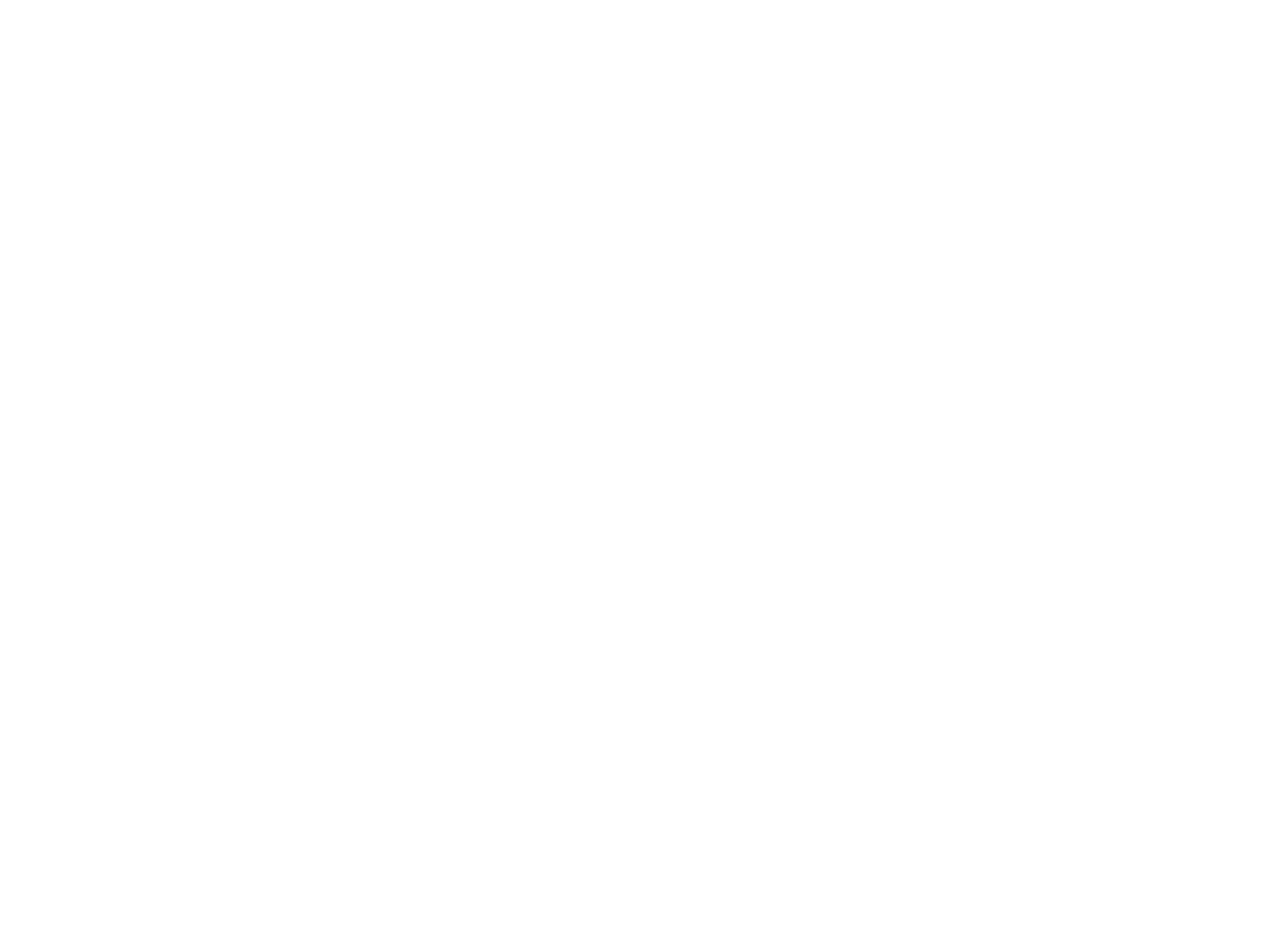
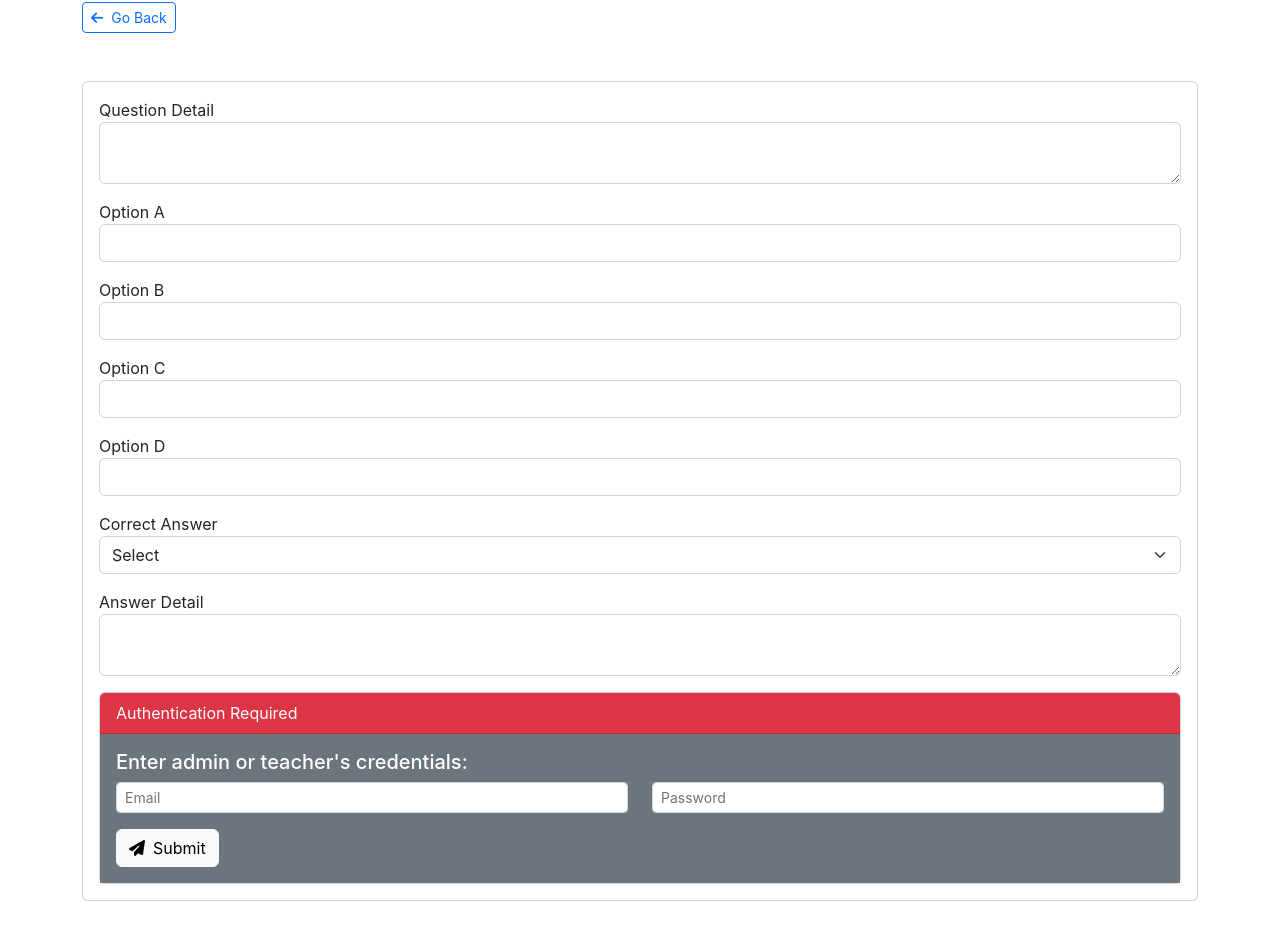
Before and after one commit to mahkota/octameme-web-portal, a React (Create React App) app: page /questions/add/1 in a window 1280 px wide. Before the commit this address had no page. Shown: the part 158-1098 px from the top of the page. Before the commit the page ends 800 px from the top, so only its background shows below. Built offline with nearby package versions, Linux system fonts and the light colour scheme.

Commit message:
feat: add new question to quiz functionality

```diff
--- a/src/App.js
+++ b/src/App.js
@@ -15,6 +15,7 @@ import Quiz from './pages/quizzes/Quiz';
 import AddSubject from './pages/subjects/AddSubject';
 import Score from './pages/quizzes/scores/Score';
 import Question from './pages/quizzes/questions/Question';
+import AddQuestion from './pages/quizzes/questions/AddQuestion';
 
 function Navigation() {
   return (
@@ -202,6 +203,10 @@ function App() {
         <Route path="/scores/:quizId" element={<Score />} />
 
         <Route path="/questions/:quizId" element={<Question />} />
+        <Route
+          path="/questions/add/:quizId"
+          element={<AddQuestion handleToast={handleToast} />}
+        />
 
         <Route
           path="/answers/:quizId/:userId"
--- /dev/null
+++ b/src/pages/quizzes/questions/AddQuestion.js
@@ -0,0 +1,303 @@
+/* eslint-disable jsx-a11y/label-has-associated-control */
+/* eslint-disable react/prop-types */
+import React, { useState } from 'react';
+import { Link, useParams } from 'react-router-dom';
+import 'react-datepicker/dist/react-datepicker.css';
+
+const bcrypt = require('bcryptjs');
+
+export default function AddQuestion(props) {
+  const { handleToast } = props;
+  const { quizId } = useParams();
+
+  const QUESTION_API_URL = 'https://octameme-api.glitch.me/questions';
+  const [questionDetail, setQuestionDetail] = useState('');
+  const [answerDetail, setAnswerDetail] = useState('');
+  const [correctAnswerOption, setCorrectAnswerOption] = useState('x');
+  const [optionA, setOptionA] = useState('');
+  const [optionB, setOptionB] = useState('');
+  const [optionC, setOptionC] = useState('');
+  const [optionD, setOptionD] = useState('');
+
+  const USER_API_URL =
+    'https://octameme-api.glitch.me/users?elevation=0&elevation=1';
+  const [email, setEmail] = useState('');
+  const [password, setPassword] = useState('');
+
+  const handleInputChange = (e) => {
+    const { id, value } = e.target;
+
+    switch (id) {
+      case 'inputQuestionDetail':
+        setQuestionDetail(value);
+        break;
+      case 'inputAnswerDetail':
+        setAnswerDetail(value);
+        break;
+      case 'inputOptionA':
+        setOptionA(value);
+        break;
+      case 'inputOptionB':
+        setOptionB(value);
+        break;
+      case 'inputOptionC':
+        setOptionC(value);
+        break;
+      case 'inputOptionD':
+        setOptionD(value);
+        break;
+      case 'inputEmail':
+        setEmail(value);
+        break;
+      case 'inputPass':
+        setPassword(value);
+        break;
+      default:
+        break;
+    }
+  };
+
+  const handleSelectChange = (e) => {
+    const { id, value } = e.target;
+
+    switch (id) {
+      case 'inputCorrectAnswerOption':
+        setCorrectAnswerOption(value);
+        break;
+      default:
+        break;
+    }
+  };
+
+  const handleFetchPost = async (url, submittedData, context) => {
+    fetch(url, {
+      method: 'POST',
+      headers: {
+        Accept: 'application/json',
+        'Content-Type': 'application/json',
+      },
+      body: JSON.stringify(submittedData),
+    })
+      .then((response) => response.json())
+      .then((response) => {
+        if (response.error) {
+          handleToast(`${context} failed! Info: "${response.error}"`, 'error');
+        } else {
+          handleToast(`${context} success!`, 'success');
+        }
+      })
+      .catch((e) =>
+        handleToast(`${context} failed! Info: "${e.message}"`, 'error')
+      );
+  };
+
+  const handleSubmit = async (e) => {
+    e.preventDefault();
+
+    if (
+      questionDetail === '' ||
+      answerDetail === '' ||
+      correctAnswerOption === 'x' ||
+      optionA === '' ||
+      optionB === '' ||
+      optionC === '' ||
+      optionD === ''
+    ) {
+      handleToast(
+        'Submission failed! Please make sure that you have uploaded the image and filled the form correctly.',
+        'error'
+      );
+
+      return;
+    }
+
+    const authUrl = `${USER_API_URL}&email=${email}`;
+
+    fetch(authUrl)
+      .then((response) => response.json())
+      .then((response) => {
+        if (response.error) {
+          handleToast(
+            `Validating credentials failed! Info: "${response.error}"`,
+            'error'
+          );
+        }
+        if (
+          response.length === 0 ||
+          !bcrypt.compareSync(password, response[0].password)
+        ) {
+          handleToast(`Invalid credentials!`, 'error');
+        } else {
+          handleFetchPost(
+            QUESTION_API_URL,
+            {
+              answerDetail,
+              correctAnswerOption,
+              createdAt: new Date().toJSON(),
+              createdBy: response[0].name,
+              optionA,
+              optionB,
+              optionC,
+              optionD,
+              questionDetail,
+              quizId,
+            },
+            'Question submission'
+          );
+        }
+      })
+      .catch((err) =>
+        handleToast(
+          `Validating credentials failed! Info: "${err.message}"`,
+          'error'
+        )
+      );
+  };
+
+  return (
+    <>
+      <div className="px-0 py-5">
+        <h1>Add New Question</h1>
+        <Link
+          to={`/questions/${quizId}`}
+          className="btn btn-sm btn-outline-primary"
+        >
+          <i className="fa-solid fa-arrow-left" />
+          <span className="ms-2">Go Back</span>
+        </Link>
+      </div>
+      <div className="card mb-5">
+        <div className="card-body">
+          <form method="post" onSubmit={handleSubmit}>
+            <div className="mb-3">
+              <label htmlFor="inputQuestionDetail" className="form-label mb-0">
+                Question Detail
+              </label>
+              <textarea
+                className="form-control"
+                id="inputQuestionDetail"
+                defaultValue=""
+                onChange={handleInputChange}
+              />
+            </div>
+            <div className="mb-3">
+              <label htmlFor="inputOptionA" className="form-label mb-0">
+                Option A
+              </label>
+              <input
+                type="text"
+                className="form-control"
+                id="inputOptionA"
+                defaultValue=""
+                onChange={handleInputChange}
+              />
+            </div>
+            <div className="mb-3">
+              <label htmlFor="inputOptionB" className="form-label mb-0">
+                Option B
+              </label>
+              <input
+                type="text"
+                className="form-control"
+                id="inputOptionB"
+                defaultValue=""
+                onChange={handleInputChange}
+              />
+            </div>
+            <div className="mb-3">
+              <label htmlFor="inputOptionC" className="form-label mb-0">
+                Option C
+              </label>
+              <input
+                type="text"
+                className="form-control"
+                id="inputOptionC"
+                defaultValue=""
+                onChange={handleInputChange}
+              />
+            </div>
+            <div className="mb-3">
+              <label htmlFor="inputOptionD" className="form-label mb-0">
+                Option D
+              </label>
+              <input
+                type="text"
+                className="form-control"
+                id="inputOptionD"
+                defaultValue=""
+                onChange={handleInputChange}
+              />
+            </div>
+            <div className="mb-3">
+              <label
+                htmlFor="inputCorrectAnswerOption"
+                className="form-label mb-0"
+              >
+                Correct Answer
+              </label>
+              <select
+                className="form-select"
+                id="inputCorrectAnswerOption"
+                defaultValue={correctAnswerOption}
+                onChange={(e) => handleSelectChange(e)}
+              >
+                <option value="x" disabled>
+                  Select
+                </option>
+                <option value="a">A</option>
+                <option value="b">B</option>
+                <option value="c">C</option>
+                <option value="d">D</option>
+              </select>
+            </div>
+            <div className="mb-3">
+              <label htmlFor="inputAnswerDetail" className="form-label mb-0">
+                Answer Detail
+              </label>
+              <textarea
+                className="form-control"
+                id="inputAnswerDetail"
+                defaultValue=""
+                onChange={handleInputChange}
+              />
+            </div>
+            <div className="card">
+              <div className="card-header text-bg-danger">
+                Authentication Required
+              </div>
+              <div className="card-body text-bg-secondary">
+                <h5 className="card-title">
+                  Enter admin or teacher&apos;s credentials:
+                </h5>
+                <div className="row mb-3">
+                  <div className="col">
+                    <input
+                      type="email"
+                      className="form-control form-control-sm"
+                      placeholder="Email"
+                      id="inputEmail"
+                      onChange={handleInputChange}
+                    />
+                  </div>
+                  <div className="col">
+                    <input
+                      type="password"
+                      className="form-control form-control-sm"
+                      placeholder="Password"
+                      id="inputPass"
+                      onChange={handleInputChange}
+                    />
+                  </div>
+                </div>
+                <button type="submit" className="btn btn-light">
+                  <i className="fa-solid fa-paper-plane" />
+                  <span className="ms-2">Submit</span>
+                </button>
+              </div>
+            </div>
+          </form>
+        </div>
+      </div>
+    </>
+  );
+}
```
